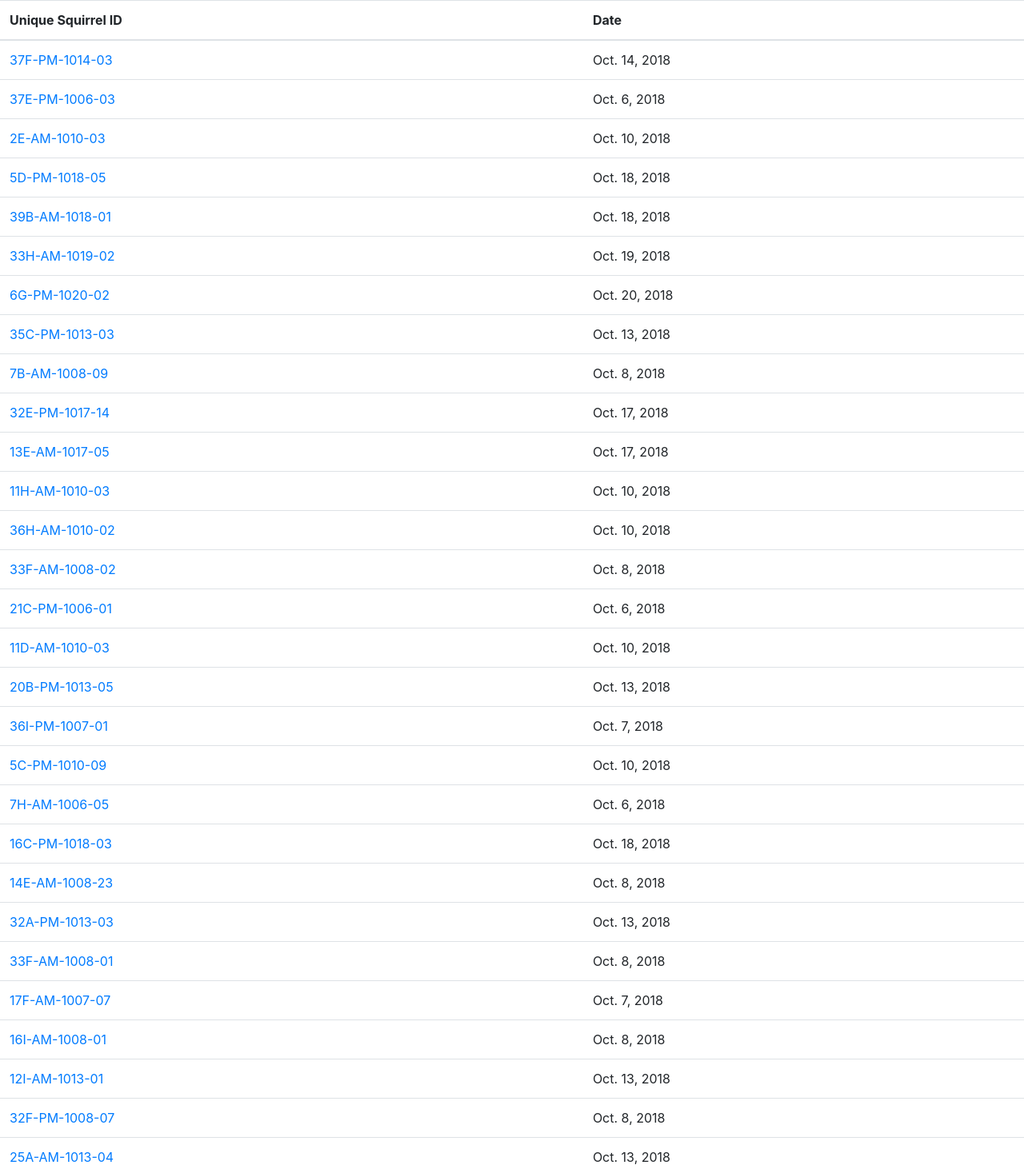
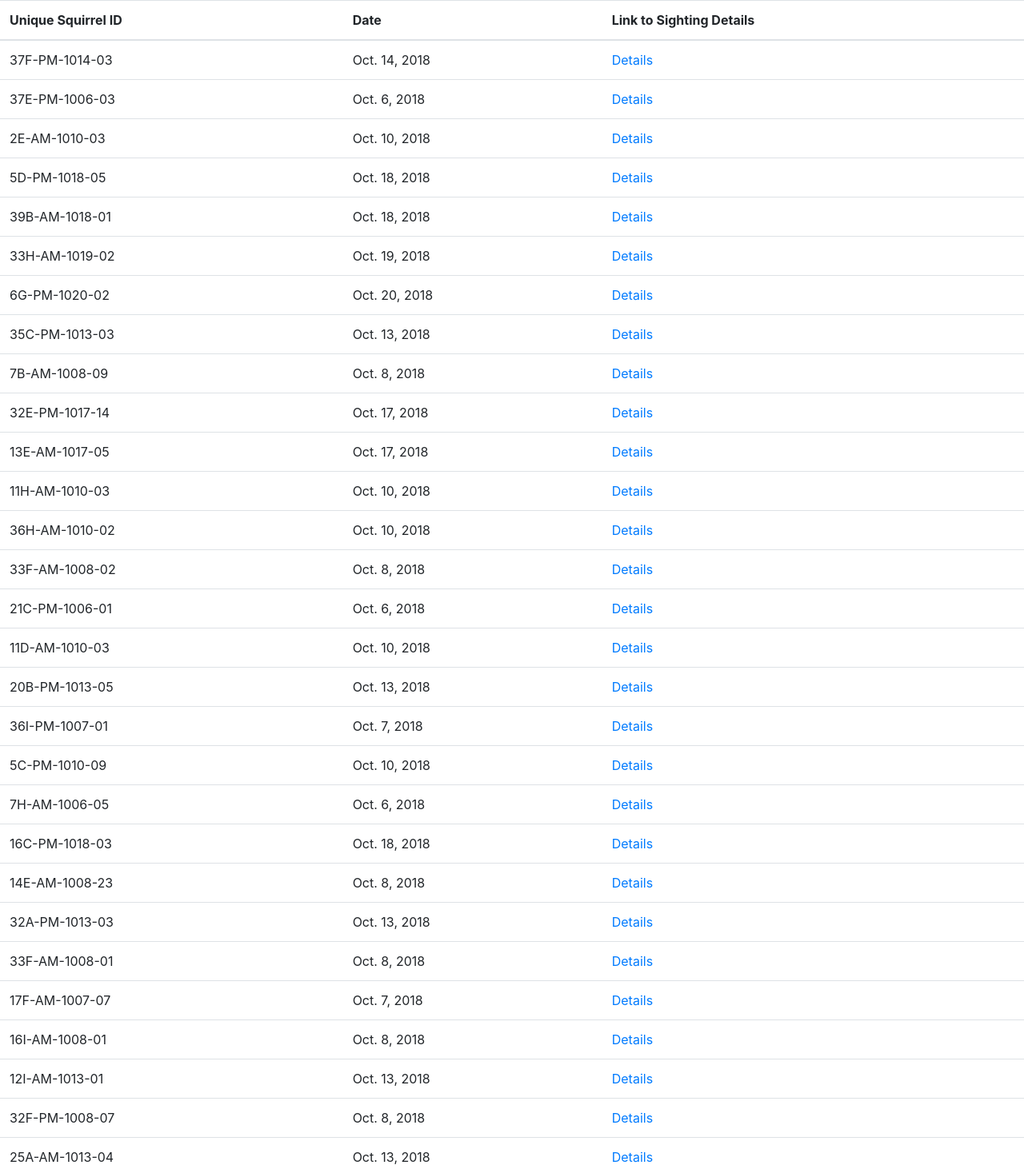
Before and after one commit to kiyoshi197/qr2129_hw12, a Django app: page /squirrels/sightings/ in a window 1280 px wide. Shown: the top 1467 px of the page at 80% size. Run offline with Django 3.2, Linux system fonts and the light colour scheme; data comes from the database, SQL or seed files in the repository; some libraries are stand-ins or nearby versions.

Commit message:
update sightings template

```diff
--- a/squirrel_tracker/squirrels/templates/squirrels/sightings.html
+++ b/squirrel_tracker/squirrels/templates/squirrels/sightings.html
@@ -11,14 +11,17 @@
 		<tr>
 			<th scope ='col'>Unique Squirrel ID</th>
 	        	<th scope ='col'>Date</th>
+			<th scope ='col'>Link to Sighting Details</th>
 		</tr>
 	</thead>
 
 	<tbody>
 		{% for squirrel in squirrels %}
 		<tr>
-			<td> <a href = '{{ squirrel.unique_squirrel_id }}'> {{squirrel.unique_squirrel_id}}</a></td>
+			<td> {{squirrel.unique_squirrel_id}}</td>
 			<td> {{ squirrel.date }} </td>
+                        <td> <a href = '/squirrels/sightings/{{ squirrel.unique_squirrel_id }}'>Details</a></td>
+
 		</tr>
         	{% endfor %}
 	</tbody>
```
